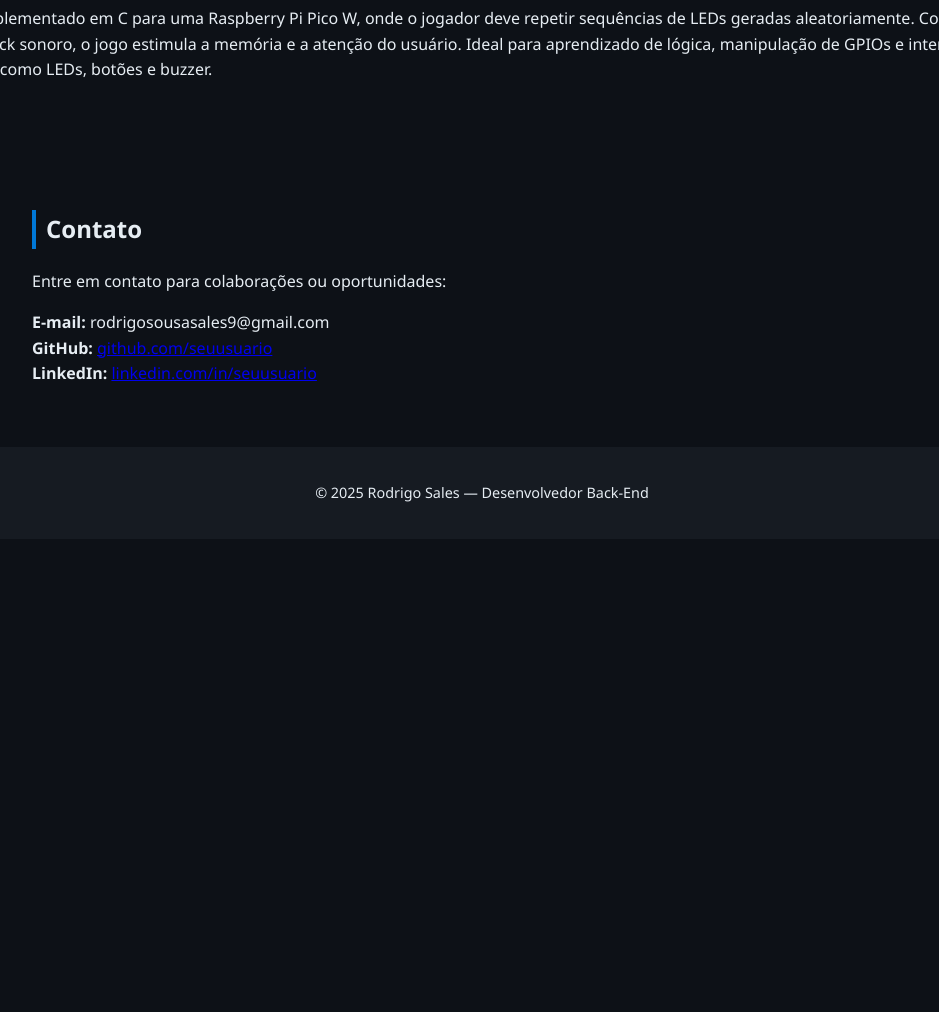
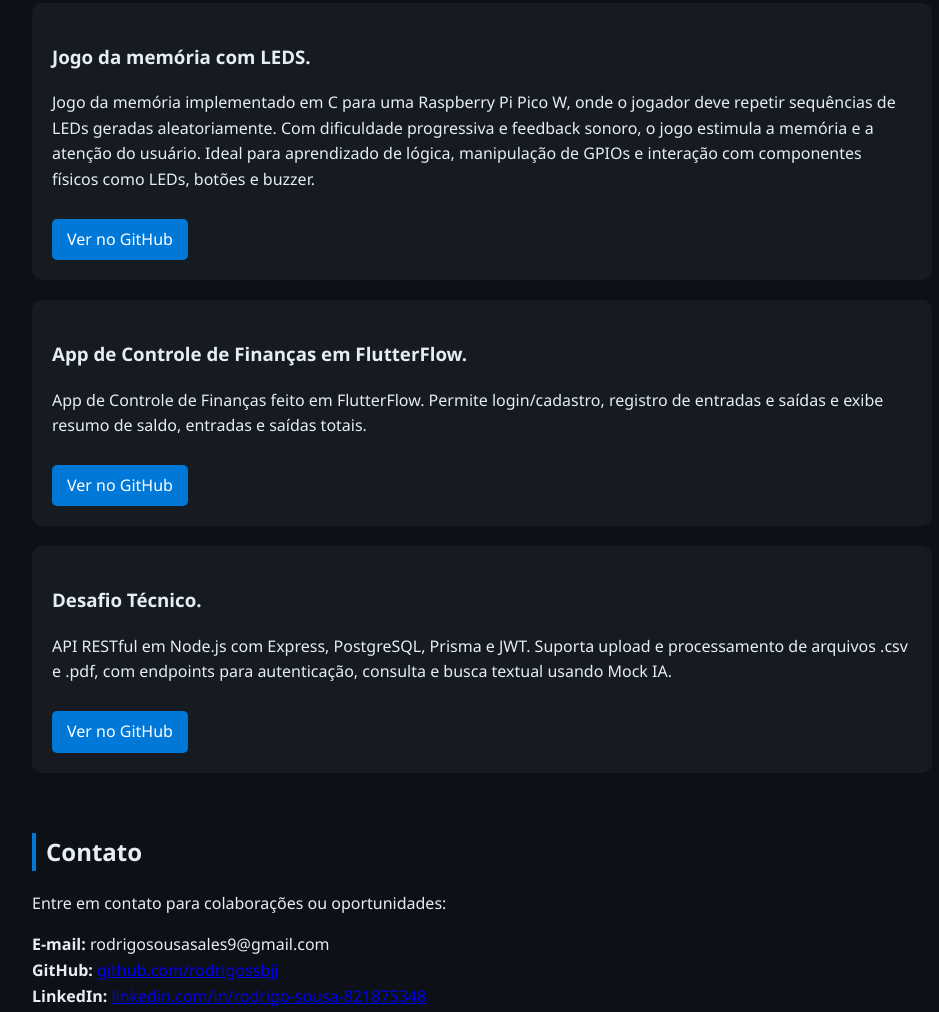
Before and after one commit to rodrigossbjj/portfolio, a plain HTML site: page index.html in a window 1280 px wide. Shown: the part 2155-3167 px from the top of the page, without its empty margins (158-1097 px from the left). Before the commit the page ends 2694 px from the top, so only its background shows below. Drawn offline with Linux system fonts and the light colour scheme.

Commit message:
Continuação

```diff
--- a/index.html
+++ b/index.html
@@ -78,7 +78,6 @@
       <p>Sistema web de autenticação com Entity Framework Core, PostgreSQL e controle de acesso baseado em cookies.</p>
       <a href="https://github.com/rodrigossbjj/ControlePet" class="btn">Ver no GitHub</a>
     </div>
-  </section>
 
   <div class="projeto">
       <h3>Comunicação em tempo real com SignalR.</h3>
@@ -86,7 +85,6 @@
          escaláveis e suporta múltiplos clientes simultaneamente, servindo como base para chats, notificações e integrações em tempo real.</p>
       <a href="https://github.com/rodrigossbjj/chat-realtime-backend" class="btn">Ver no GitHub</a>
     </div>
-  </section>
 
     <div class="projeto">
       <h3>Jogo da memória com LEDS.</h3>
@@ -95,6 +93,18 @@
         Ideal para aprendizado de lógica, manipulação de GPIOs e interação com componentes físicos como LEDs, botões e buzzer.</p>
       <a href="https://github.com/rodrigossbjj/jogo-da-memoria-RP2040" class="btn">Ver no GitHub</a>
     </div>
+
+  <div class="projeto">
+      <h3>App de Controle de Finanças em FlutterFlow.</h3>
+      <p>App de Controle de Finanças feito em FlutterFlow. Permite login/cadastro, registro de entradas e saídas e exibe resumo de saldo, entradas e saídas totais.</p>
+      <a href="https://github.com/rodrigossbjj/controle-financeiro-flutterflow" class="btn">Ver no GitHub</a>
+    </div>
+
+  <div class="projeto">
+      <h3>Desafio Técnico.</h3>
+      <p>API RESTful em Node.js com Express, PostgreSQL, Prisma e JWT. Suporta upload e processamento de arquivos .csv e .pdf, com endpoints para autenticação, consulta e busca textual usando Mock IA.</p>
+      <a href="https://github.com/rodrigossbjj/desafio-tecnico-backend" class="btn">Ver no GitHub</a>
+    </div>
   </section>
 
   <section id="contato" class="contato">
@@ -102,8 +112,8 @@
     <p>Entre em contato para colaborações ou oportunidades:</p>
     <ul>
       <li><strong>E-mail:</strong> rodrigosousasales9@gmail.com</li>
-      <li><strong>GitHub:</strong> <a href="https://github.com/rodrigossbjj" target="_blank">github.com/seuusuario</a></li>
-      <li><strong>LinkedIn:</strong> <a href="https://www.linkedin.com/in/rodrigo-sousa-821875348/" target="_blank">linkedin.com/in/seuusuario</a></li>
+      <li><strong>GitHub:</strong> <a href="https://github.com/rodrigossbjj" target="_blank">github.com/rodrigossbjj</a></li>
+      <li><strong>LinkedIn:</strong> <a href="https://www.linkedin.com/in/rodrigo-sousa-821875348/" target="_blank">linkedin.com/in/rodrigo-sousa-821875348</a></li>
     </ul>
   </section>
 
```
